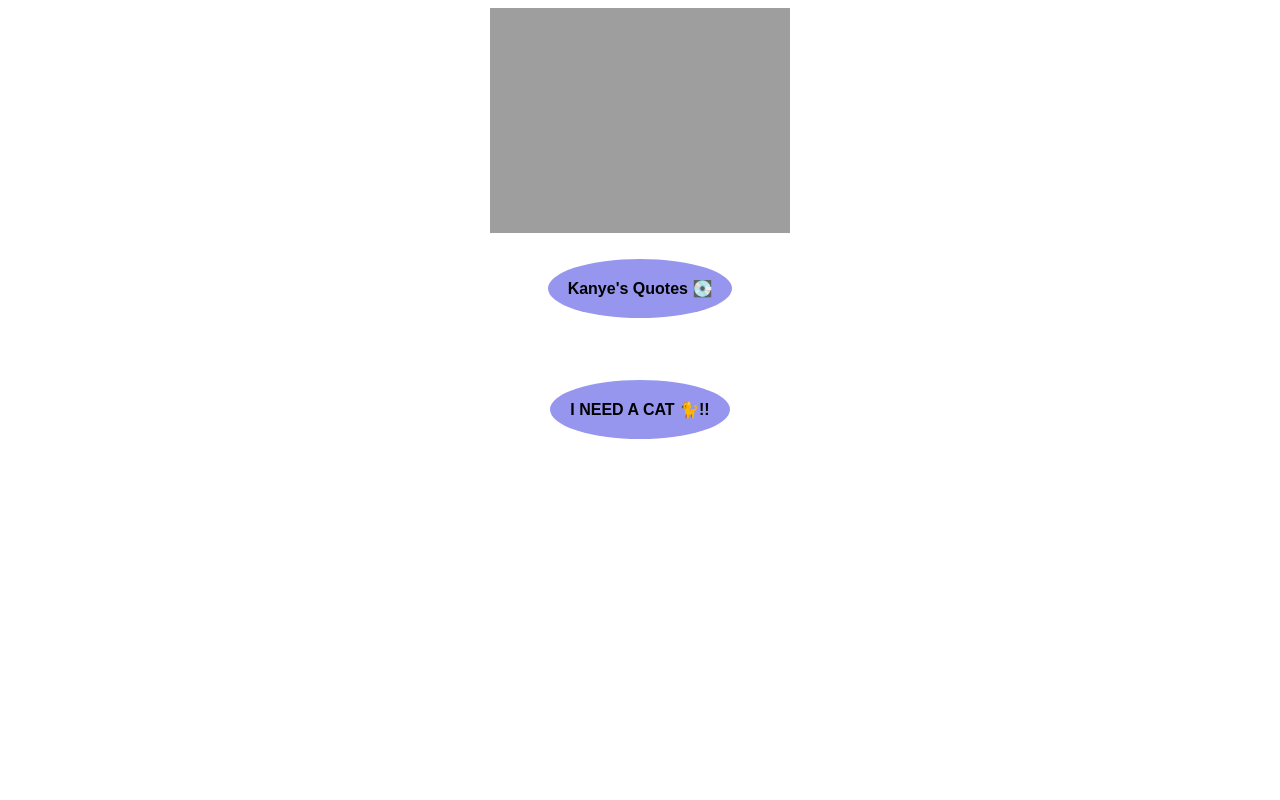
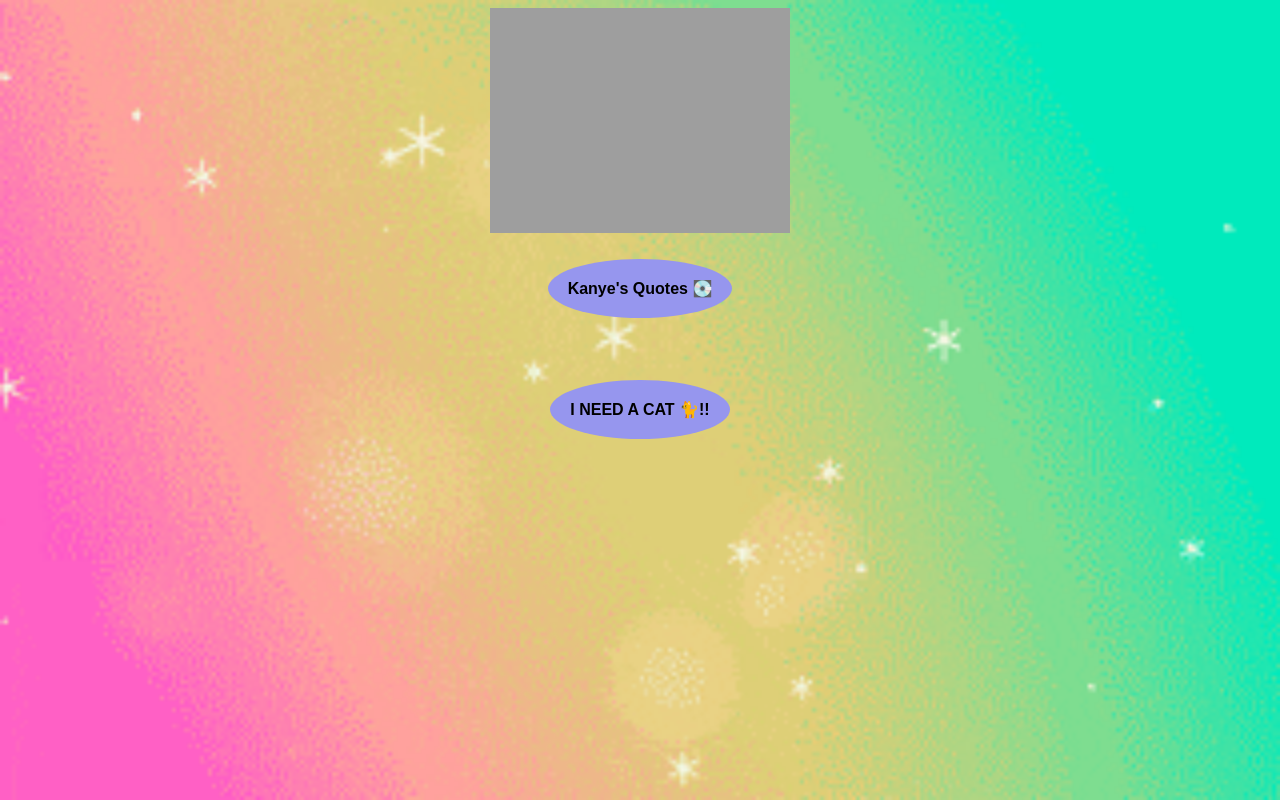
Before and after one commit to junhui0707/Cat-and-KanyeWest, a plain HTML site: page docs/index.html in a window 1280 px wide. Drawn offline with Linux system fonts and the light colour scheme; the site is published under a folder, as on GitHub Pages, so addresses that start at the root find nothing.

Commit message:
path update

```diff
--- a/docs/index.css
+++ b/docs/index.css
@@ -35,7 +35,7 @@
 }
 
 #background {
-    background: url(/docs/background.gif) no-repeat center center fixed;
+    background: url(./background.gif) no-repeat center center fixed;
     background-size: cover;
 
 }
```
